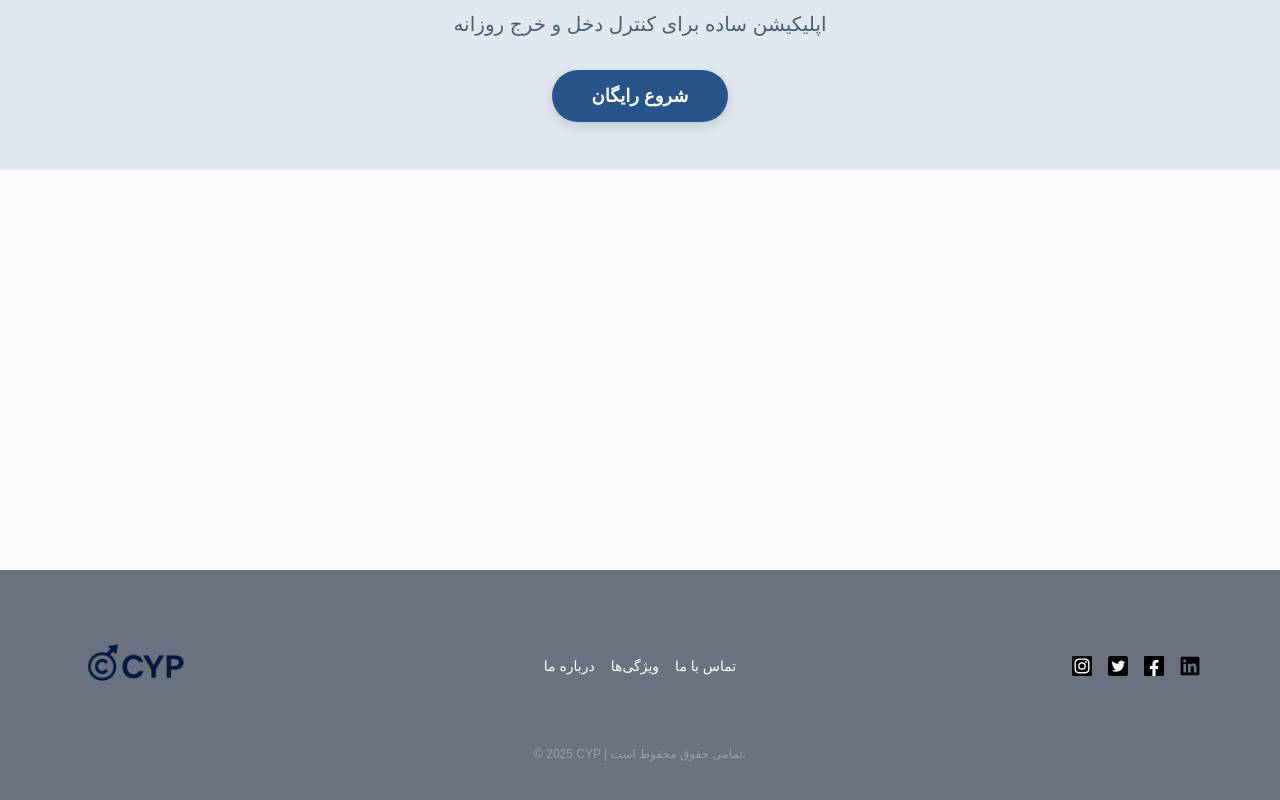
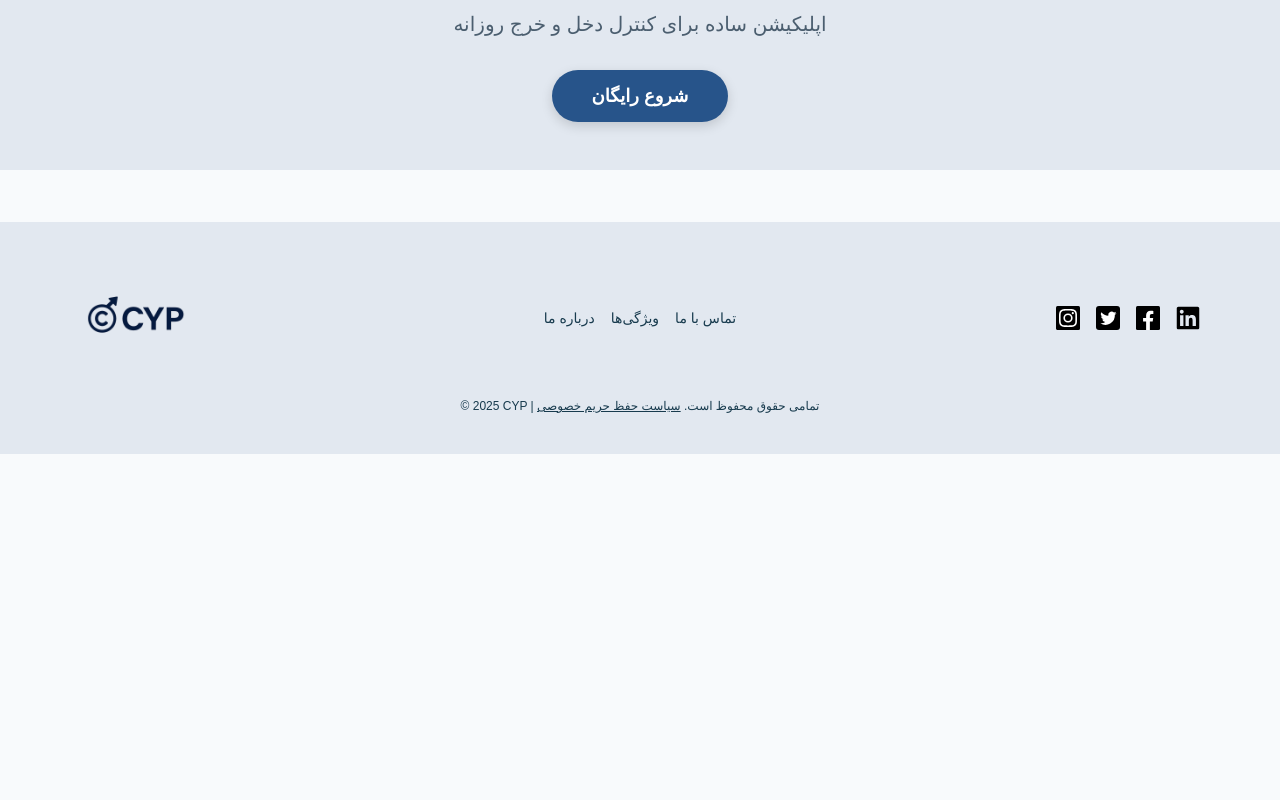
Before and after one commit to Lo-Agency/cyp-app, a React app: page / in a window 1280 px wide. Shown: the part 818-1618 px from the top of the page. After the commit the page ends 1272 px from the top, so only its background shows below. Built offline with nearby package versions, Linux system fonts and the light colour scheme; the HTML template or start-up script is replaced by a standard one; a web font is replaced by a local one.

Commit message:
fix issues

```diff
--- a/src/App.tsx
+++ b/src/App.tsx
@@ -13,12 +13,13 @@ function Layout({
   defaultDropDown?: boolean;
 }) {
   return (
-    <>
+    <div className="flex flex-col min-h-screen">
       <Header defaultDropDown={defaultDropDown} />
       <Feature />
-      {children}
+      <main className="flex-grow">{children}</main>
+      <div className="h-1 bg-gradient-to-r from-primary to-secondary my-6 mx-4 animate-fade-in" />
       <Footer />
-    </>
+    </div>
   );
 }
 
--- a/src/component/homepage/Main.tsx
+++ b/src/component/homepage/Main.tsx
@@ -1,6 +1,6 @@
 function Main() {
   return (
-    <div className="flex flex-col min-h-screen bg-background">
+    <div className="flex flex-col bg-background">
       <div className="flex flex-col justify-center items-center text-center px-4 sm:px-6 md:px-8 py-8 md:py-12 bg-accent mt-20">
         <div className="max-w-3xl mx-auto">
           <h1
--- a/src/component/homepage/footer.tsx
+++ b/src/component/homepage/footer.tsx
@@ -1,56 +1,69 @@
+import { Link } from "react-router-dom";
+
 function Footer() {
+  const navLinks = [
+    { href: "/about", label: "درباره ما" },
+    { href: "/features", label: "ویژگی‌ها" },
+    { href: "/contact", label: "تماس با ما" },
+  ];
+
+  const socialLinks = [
+    { href: "https://instagram.com", icon: "src/asset/insta.svg", alt: "اینستاگرام" },
+    { href: "https://twitter.com", icon: "src/asset/twitter.svg", alt: "توییتر" },
+    { href: "https://facebook.com", icon: "src/asset/facebook.svg", alt: "فیسبوک" },
+    { href: "https://linkedin.com", icon: "src/asset/linkedin.svg", alt: "لینکدین" },
+  ];
+
   return (
-    <footer className="bg-gray-500 text-white py-10 ">
-      <div className="max-w-6xl mx-auto px-4 grid grid-cols-1 md:grid-cols-3 items-center gap-8 text-center md:text-right">
+    <footer className="bg-accent text-text-primary py-10 animate-fade-in">
+      <div className="max-w-6xl mx-auto px-4 grid grid-cols-1 md:grid-cols-3 gap-8 items-center text-center md:text-right">
+        {/* لوگو */}
         <div className="flex justify-center md:justify-start">
-          <img src="src/asset/logo.png" alt="لوگو" className="w-28" />
+          <img src="src/asset/logo.png" alt="لوگو CYP" className="w-28 h-auto" />
         </div>
+
+        {/* لینک‌های ناوبری */}
         <div className="flex flex-col md:flex-row justify-center gap-4 text-sm">
-          <a href="#" className="hover:underline">
-            درباره ما
-          </a>
-          <a href="#" className="hover:underline">
-            ویژگی‌ها
-          </a>
-          <a href="#" className="hover:underline">
-            تماس با ما
-          </a>
+          {navLinks.map((link, index) => (
+            <Link
+              key={index}
+              to={link.href}
+              className="footer-link hover:text-secondary transition-colors"
+            >
+              {link.label}
+            </Link>
+          ))}
         </div>
+
+        {/* آیکون‌های شبکه‌های اجتماعی */}
         <div className="flex justify-center md:justify-end gap-4">
-          <a href="#">
-            <img
-              src="src/asset/insta.svg"
-              alt="Instagram"
-              className="w-5 h-5"
-            />
-          </a>
-          <a href="#">
-            <img
-              src="src/asset/twitter.svg"
-              alt="Twitter"
-              className="w-5 h-5"
-            />
-          </a>
-          <a href="#">
-            <img
-              src="src/asset/facebook.svg"
-              alt="Facebook"
-              className="w-5 h-5"
-            />
-          </a>
-          <a href="#">
-            <img
-              src="src/asset/linkedin.svg"
-              alt="LinkedIn"
-              className="w-5 h-5"
-            />
-          </a>
+          {socialLinks.map((social, index) => (
+            <a
+              key={index}
+              href={social.href}
+              target="_blank"
+              rel="noopener noreferrer"
+              className="text-text-primary hover:text-secondary transition-colors"
+            >
+              <img
+                src={social.icon}
+                alt={social.alt}
+                className="w-6 h-6"
+                aria-label={social.alt}
+              />
+            </a>
+          ))}
         </div>
       </div>
-      <div className="text-center text-xs text-gray-400 mt-6">
-        © {new Date().getFullYear()} CYP | تمامی حقوق محفوظ است.
+
+      {/* کپی‌رایت */}
+      <div className="text-center text-xs text-text-secondary mt-6">
+        © {new Date().getFullYear()} CYP | تمامی حقوق محفوظ است.{" "}
+        <a href="/privacy" className="underline hover:text-secondary">
+          سیاست حفظ حریم خصوصی
+        </a>
       </div>
-    </footer>
+    </footer >
   );
 }
 
```
